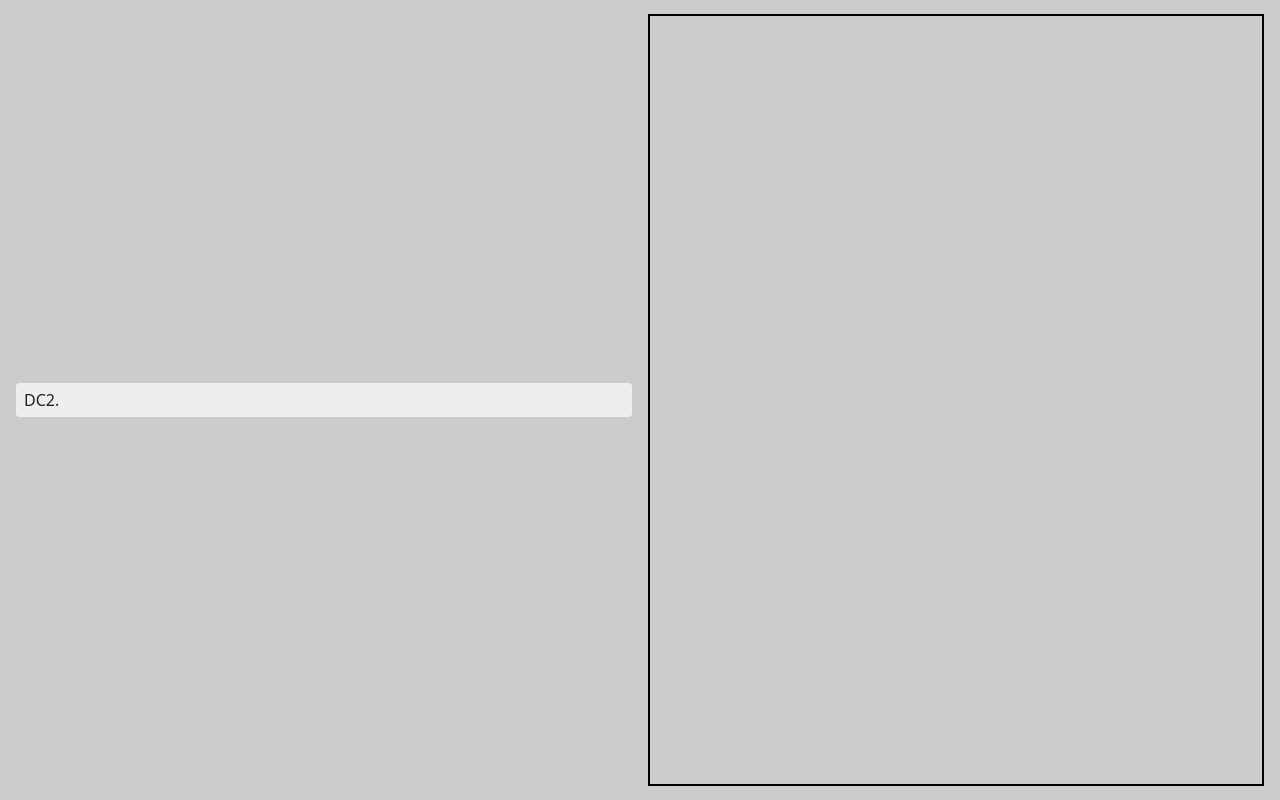
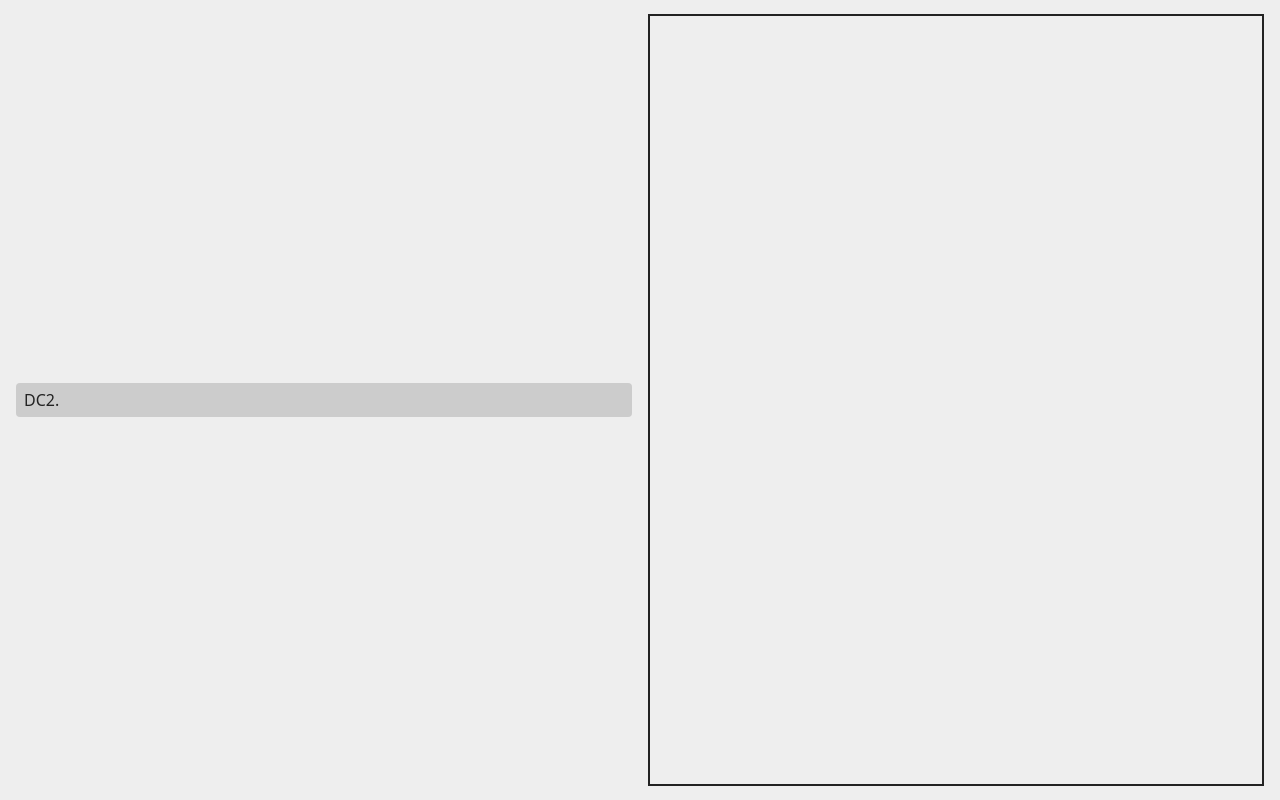
Before and after one commit to noClaps/dragon-code-parser, a website with bundled scripts: page src/index.html in a window 1280 px wide. Built offline with nearby package versions, Linux system fonts and the light colour scheme.

Commit message:
Fix light mode styles

```diff
--- a/src/style.css
+++ b/src/style.css
@@ -1,6 +1,6 @@
 :root {
     color-scheme: light dark;
-    background-color: light-dark(#ccc, #222);
+    background-color: light-dark(#eee, #222);
     color: light-dark(#222, #ccc);
     box-sizing: border-box;
     font-family: system-ui;
@@ -20,7 +20,7 @@ body {
 label {
     border-radius: 0.25rem;
     padding: 0 0.5rem;
-    background-color: light-dark(#eee, #333);
+    background-color: light-dark(#ccc, #333);
     display: flex;
     align-items: center;
 
@@ -29,14 +29,14 @@ label {
         border: none;
         font-size: 1rem;
         flex-grow: 1;
-        background-color: light-dark(#eee, #333);
+        background-color: light-dark(#ccc, #333);
         padding: 0.5rem 0;
         outline: none;
     }
 }
 
 output {
-    border: 0.125rem solid light-dark(#000, #fff);
+    border: 0.125rem solid light-dark(#222, #ccc);
     height: 100%;
 
     table {
```
